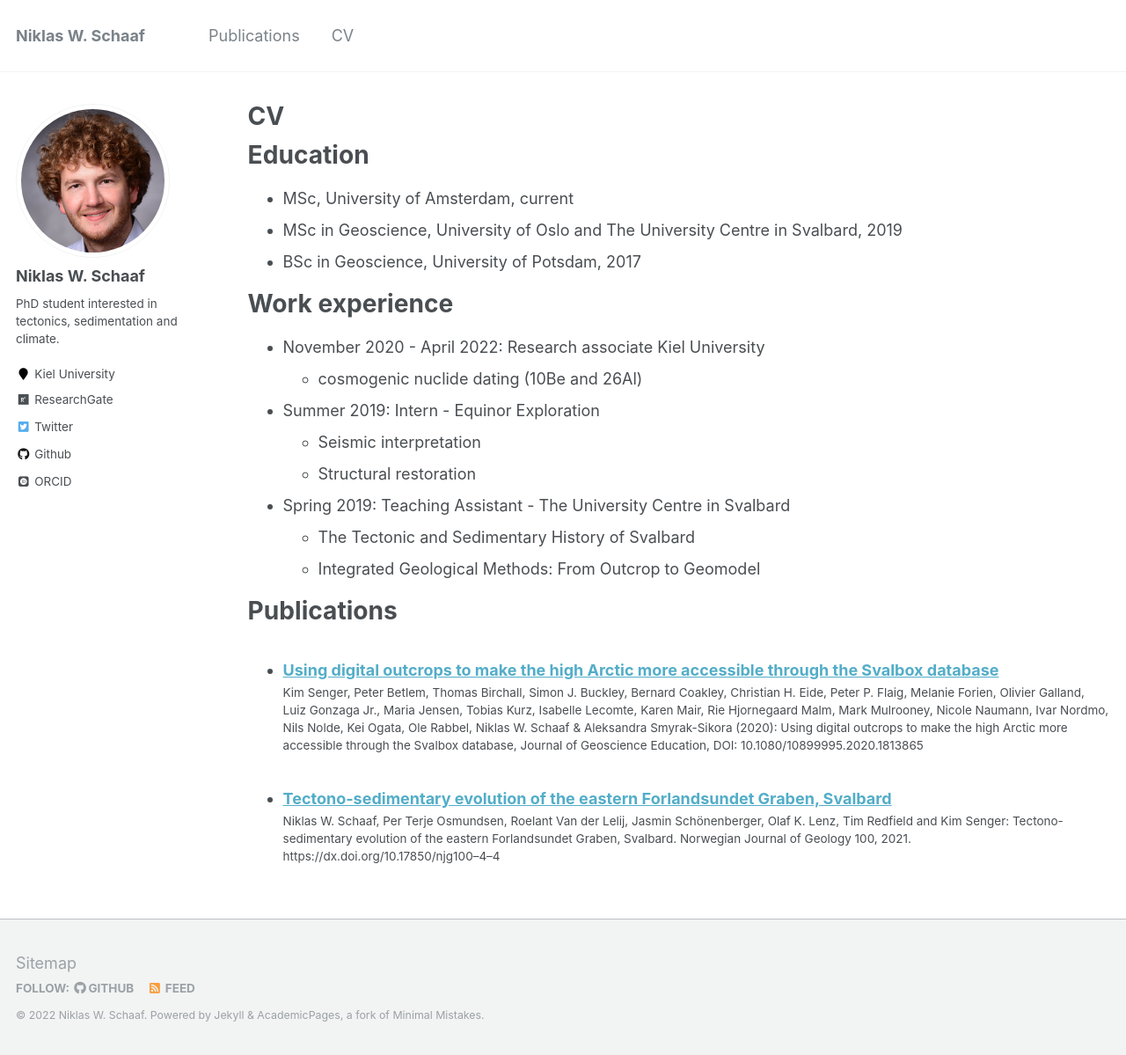
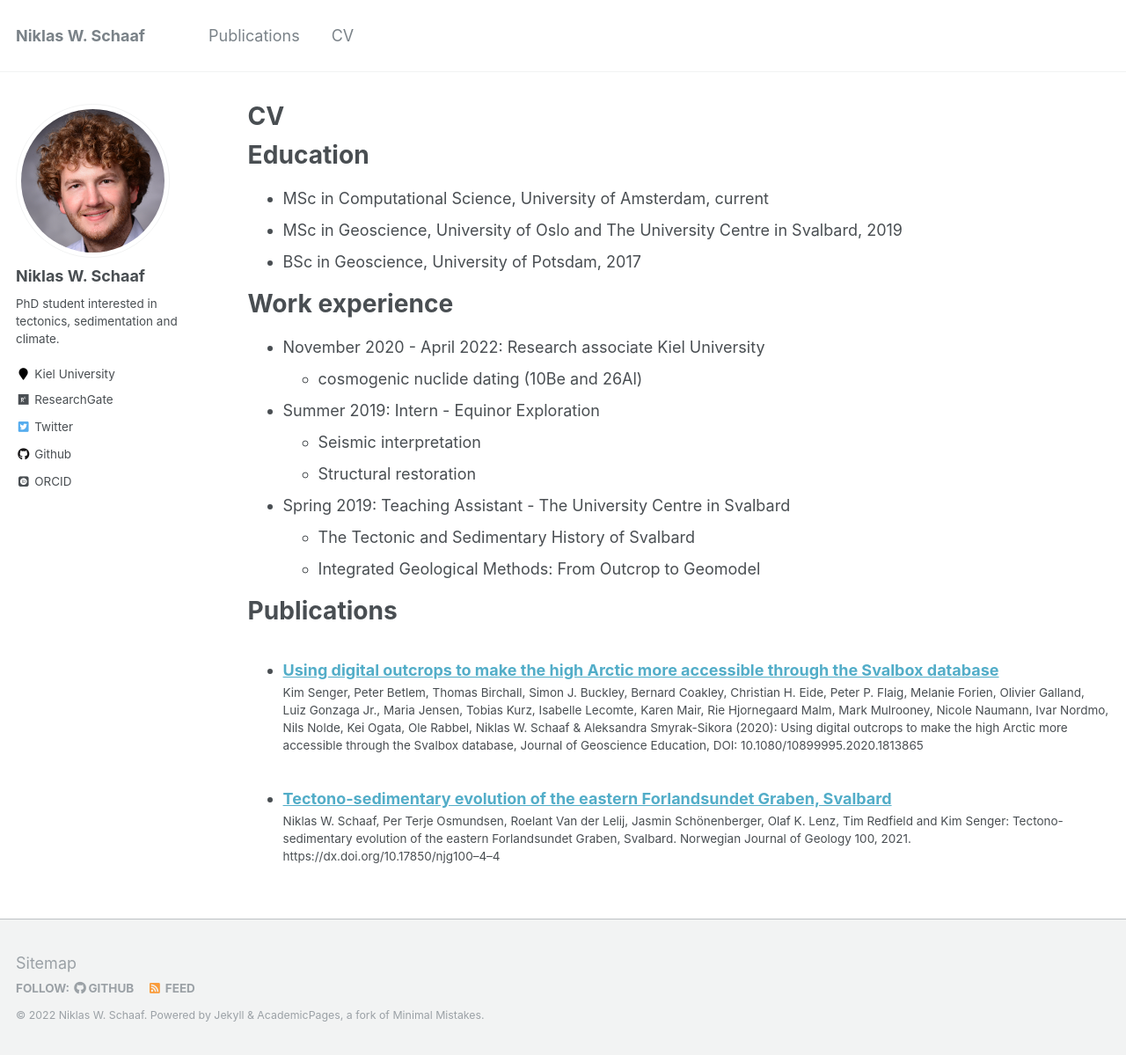
Before and after one commit to NiklasSchaaf/niklasschaaf.github.io, a Jekyll site: the page built from _pages/cv.md, in a window 1280 px wide and 1199 px high. Shown: the whole window at 88% size. Built offline with Jekyll 4.4.1, drawn with Linux system fonts in a browser that asks for light colours; some web fonts are replaced.

Commit message:
Update cv.md

```diff
--- a/_pages/cv.md
+++ b/_pages/cv.md
@@ -11,7 +11,7 @@ redirect_from:
 
 Education
 ======
-* MSc, University of Amsterdam, current
+* MSc in Computational Science, University of Amsterdam, current
 * MSc in Geoscience, University of Oslo and The University Centre in Svalbard, 2019
 * BSc in Geoscience, University of Potsdam, 2017
 
```
